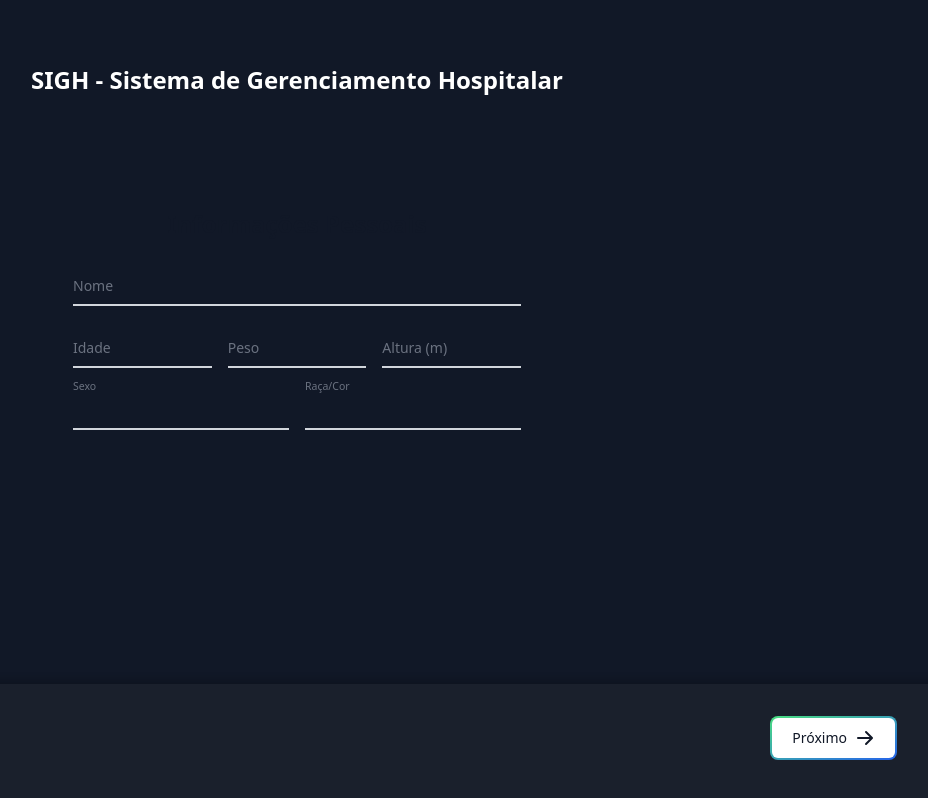
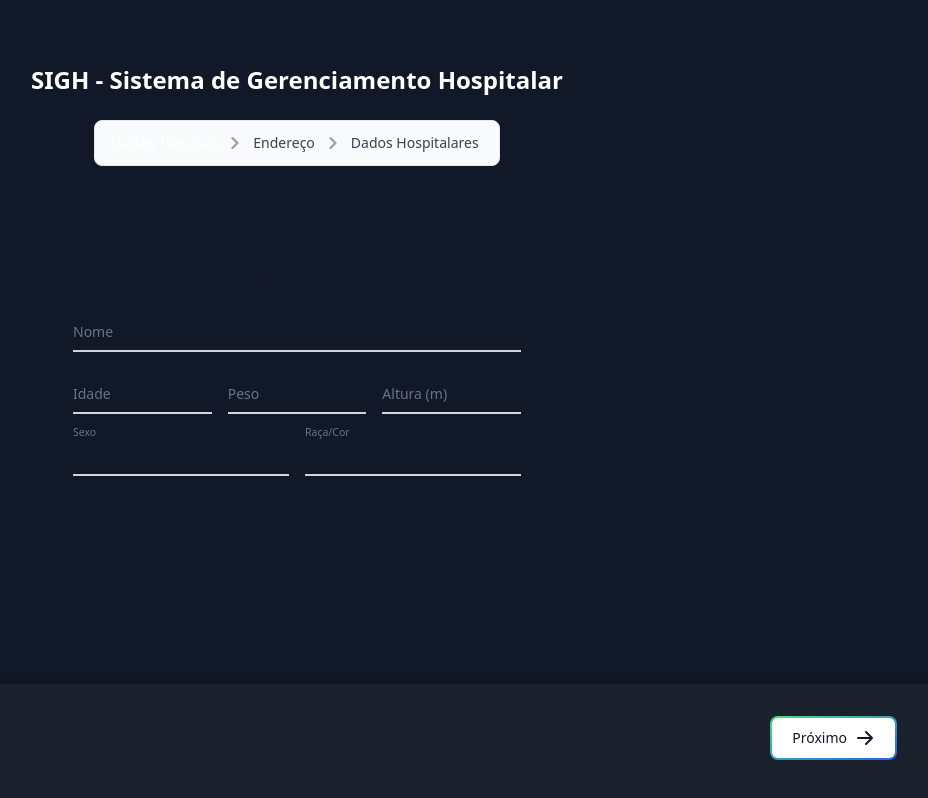
Before and after one commit to MarcosVVMK/ihc-vue, a Vue app: page / in a window 1280 px wide. Shown: the whole page, without its empty margins (343-1271 px from the left). Built offline with nearby package versions, Linux system fonts and the light colour scheme.

Commit message:
feat(breadcrumbs): finish breadcrumbs

```diff
--- a/src/App.vue
+++ b/src/App.vue
@@ -4,10 +4,8 @@ import Header from './components/partials/Header.vue';
 import Forms from './components/partials/Forms.vue';
 import Footer from './components/partials/Footer.vue';
 
-// Definindo a variável currentStep
 const currentStep = ref(1);
 
-// Função para atualizar o currentStep
 const updateStep = (newStep) => {
   currentStep.value = newStep;
 };
@@ -15,7 +13,7 @@ const updateStep = (newStep) => {
 
 <template>
   <section class="flex-grow bg-gray-900 min-h-screen">
-    <Header :currentStep="currentStep" />
+    <Header :currentStep="currentStep" @update-step="updateStep" />
     <main class="flex-grow">
       <Forms :currentStep="currentStep" />
     </main>
--- a/src/components/partials/Breadcrumbs.vue
+++ b/src/components/partials/Breadcrumbs.vue
@@ -6,38 +6,71 @@ export default {
       required: true,
       default: 1
     }
+  },
+  methods: {
+    setStep(step) {
+      this.$emit('update-step', step);
+    }
   }
 }
 </script>
 
 <template>
-<ol class="flex items-center w-full z-50">
-    <li :class="['flex w-full items-center', currentStep >= 1 ? 'text-blue-600 dark:text-blue-500 after:content-[] after:w-full after:h-1 after:border-b after:border-blue-100 after:border-4 after:inline-block dark:after:border-blue-800' : '']">
-        <span :class="['flex items-center justify-center w-10 h-10 rounded-full lg:h-12 lg:w-12 shrink-0', currentStep >= 1 ? 'bg-blue-100 dark:bg-blue-800' : 'bg-gray-100 dark:bg-gray-700']">
-            <svg class="w-3.5 h-3.5 lg:w-4 lg:h-4" :class="currentStep >= 1 ? 'text-blue-600 dark:text-blue-300' : 'text-gray-500 dark:text-gray-100'" aria-hidden="true" xmlns="http://www.w3.org/2000/svg" fill="none" viewBox="0 0 16 12">
-                <path stroke="currentColor" stroke-linecap="round" stroke-linejoin="round" stroke-width="2" d="M1 5.917 5.724 10.5 15 1.5"/>
-            </svg>
-        </span>
-    </li>
-    <li :class="['flex w-full items-center', currentStep >= 2 ? 'after:content-[] after:w-full after:h-1 after:border-b after:border-gray-100 after:border-4 after:inline-block dark:after:border-gray-700' : '']">
-        <span :class="['flex items-center justify-center w-10 h-10 rounded-full lg:h-12 lg:w-12 shrink-0', currentStep >= 2 ? 'bg-gray-100 dark:bg-gray-700' : 'bg-gray-100 dark:bg-gray-700']">
-            <svg class="w-4 h-4 lg:w-5 lg:h-5" :class="currentStep >= 2 ? 'text-gray-500 dark:text-gray-100' : 'text-gray-500 dark:text-gray-100'" aria-hidden="true" xmlns="http://www.w3.org/2000/svg" fill="currentColor" viewBox="0 0 20 16">
-                <path d="M18 0H2a2 2 0 0 0-2 2v12a2 2 0 0 0 2 2h16a2 2 0 0 0 2-2V2a2 2 0 0 0-2-2ZM6.5 3a2.5 2.5 0 1 1 0 5 2.5 2.5 0 0 1 0-5ZM3.014 13.021l.157-.625A3.427 3.427 0 0 1 6.5 9.571a3.426 3.426 0 0 1 3.322 2.805l.159.622-6.967.023ZM16 12h-3a1 1 0 0 1 0-2h3a1 1 0 0 1 0 2Zm0-3h-3a1 1 0 1 1 0-2h3a1 1 0 1 1 0 2Zm0-3h-3a1 1 0 1 1 0-2h3a1 1 0 1 1 0 2Z"/>
-            </svg>
-        </span>
-    </li>
-    <li :class="['flex items-center w-full', currentStep >= 3 ? '' : '']">
-        <span :class="['flex items-center justify-center w-10 h-10 rounded-full lg:h-12 lg:w-12 shrink-0', currentStep >= 3 ? 'bg-gray-100 dark:bg-gray-700' : 'bg-gray-100 dark:bg-gray-700']">
-            <svg class="w-4 h-4 lg:w-5 lg:h-5" :class="currentStep >= 3 ? 'text-gray-500 dark:text-gray-100' : 'text-gray-500 dark:text-gray-100'" aria-hidden="true" xmlns="http://www.w3.org/2000/svg" fill="currentColor" viewBox="0 0 18 20">
-                <path d="M16 1h-3.278A1.992 1.992 0 0 0 11 0H7a1.993 1.993 0 0 0-1.722 1H2a2 2 0 0 0-2 2v15a2 2 0 0 0 2 2h14a2 2 0 0 0 2-2V3a2 2 0 0 0-2-2ZM7 2h4v3H7V2Zm5.7 8.289-3.975 3.857a1 1 0 0 1-1.393 0L5.3 12.182a1.002 1.002 0 1 1 1.4-1.436l1.328 1.289 3.28-3.181a1 1 0 1 1 1.392 1.435Z"/>
-            </svg>
-        </span>
-    </li>
-</ol>
+  <nav
+      class="flex px-5 py-3 text-gray-700 border border-gray-200 rounded-lg bg-gray-50 dark:bg-gray-800 dark:border-gray-700"
+      aria-label="Breadcrumb">
+    <ol class="inline-flex items-center space-x-1 md:space-x-2 rtl:space-x-reverse">
+      <li :class="['inline-flex items-center breadcrumbs-item', { 'active': currentStep === 1 }]" @click="setStep(1)">
+        <a href="#"
+           class="inline-flex items-center text-sm font-medium text-gray-700 hover:text-blue-600 dark:text-gray-400 dark:hover:text-white">
+          Dados Pessoais
+        </a>
+      </li>
+      <li :class="['breadcrumbs-item', { 'active': currentStep === 2 }]" @click="setStep(2)">
+        <div class="flex items-center">
+          <svg class="rtl:rotate-180 block w-3 h-3 mx-1 text-gray-400" aria-hidden="true"
+               xmlns="http://www.w3.org/2000/svg" fill="none" viewBox="0 0 6 10">
+            <path stroke="currentColor" stroke-linecap="round" stroke-linejoin="round" stroke-width="2"
+                  d="m1 9 4-4-4-4"/>
+          </svg>
+          <a href="#"
+             class="ms-1 text-sm font-medium text-gray-700 hover:text-blue-600 md:ms-2 dark:text-gray-400 dark:hover:text-white">
+            Endereço
+          </a>
+        </div>
+      </li>
+      <li :class="['breadcrumbs-item', { 'active': currentStep === 3 }]" @click="setStep(3)" aria-current="page">
+        <div class="flex items-center">
+          <svg class="rtl:rotate-180 w-3 h-3 mx-1 text-gray-400" aria-hidden="true" xmlns="http://www.w3.org/2000/svg"
+               fill="none" viewBox="0 0 6 10">
+            <path stroke="currentColor" stroke-linecap="round" stroke-linejoin="round" stroke-width="2"
+                  d="m1 9 4-4-4-4"/>
+          </svg>
+          <a href="#"
+             class="ms-1 text-sm font-medium text-gray-700 hover:text-blue-600 md:ms-2 dark:text-gray-400 dark:hover:text-white">
+            Dados Hospitalares
+          </a>
+        </div>
+      </li>
+    </ol>
+  </nav>
 </template>
 
 <style scoped>
-.z-50 {
-  z-index: 50;
+.breadcrumbs-item {
+  transition: transform 0.3s ease-in-out;
+}
+
+.breadcrumbs-item.active {
+  transform: scale(1.1);
+}
+
+.breadcrumbs-item:hover {
+  background-color: rgba(0, 0, 0, 0.1);
+  cursor: pointer;
+}
+
+.breadcrumbs-item.active a {
+  color: white;
 }
 </style>
--- a/src/components/partials/Header.vue
+++ b/src/components/partials/Header.vue
@@ -1,5 +1,19 @@
+<template>
+  <header class="bg-gray-900 p-16 header-container">
+    <div class="flex flex-col items-center mb-4">
+      <h1 class="text-white text-2xl font-bold mb-2">SIGH - Sistema de Gerenciamento Hospitalar</h1>
+    </div>
+    <div class="breadcrumbs-container">
+      <Breadcrumbs :currentStep="currentStep" @update-step="$emit('update-step', $event)" />
+    </div>
+  </header>
+</template>
+
 <script>
+import Breadcrumbs from "./Breadcrumbs.vue";
+
 export default {
+  components: { Breadcrumbs },
   props: {
     currentStep: {
       type: Number,
@@ -8,19 +22,19 @@ export default {
     }
   }
 };
-import BreadCrumb from './Breadcrumbs.vue'
-import DarkModeToggle from './DarkModeToggle.vue'
-
 </script>
 
-<template>
-  <header class="bg-gray-900 p-16">
-    <div class="flex flex-col items-center mb-4">
-      <h1 class="text-white text-2xl font-bold mb-2">SIGH - Sistema de Gerenciamento Hospitalar</h1>
-    </div>
-    <Breadcrumbs :currentStep="currentStep" />
-  </header>
-</template>
+<style scoped>
+.breadcrumbs-container {
+  max-width: 28rem;
+  margin: 0 auto;
+}
 
-<style scoped>
+.header-container {
+  display: flex;
+  flex-direction: column;
+  align-items: center;
+  justify-content: center;
+  text-align: center;
+}
 </style>
```
